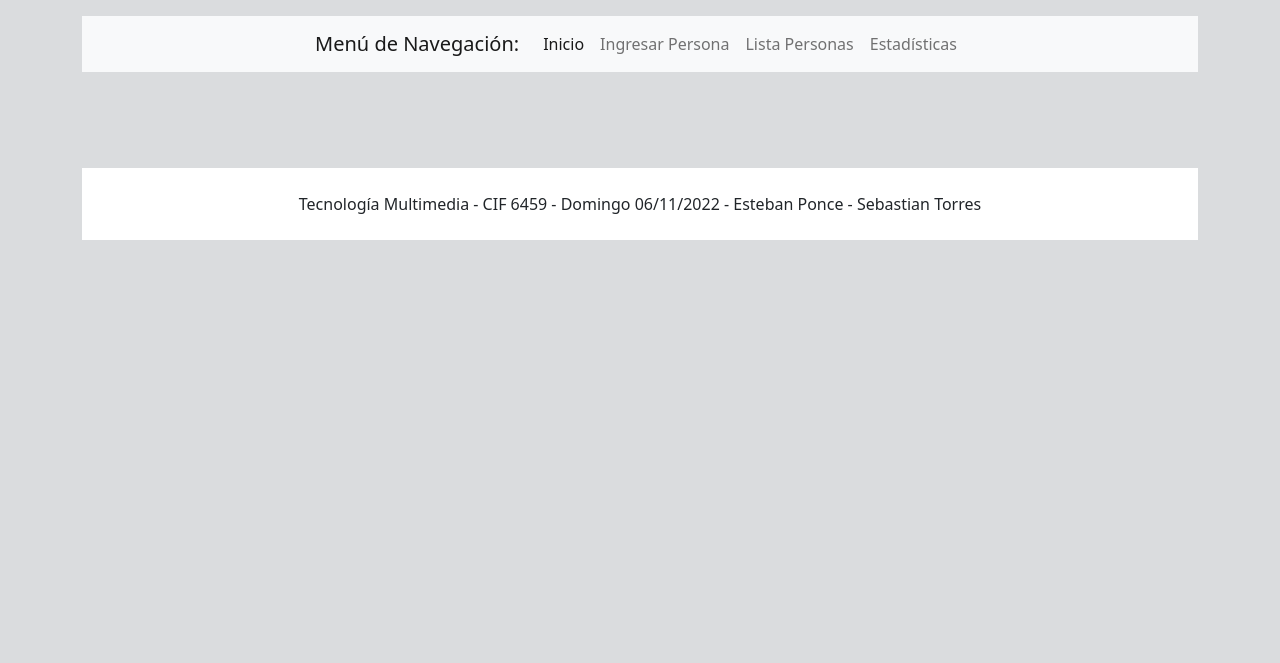
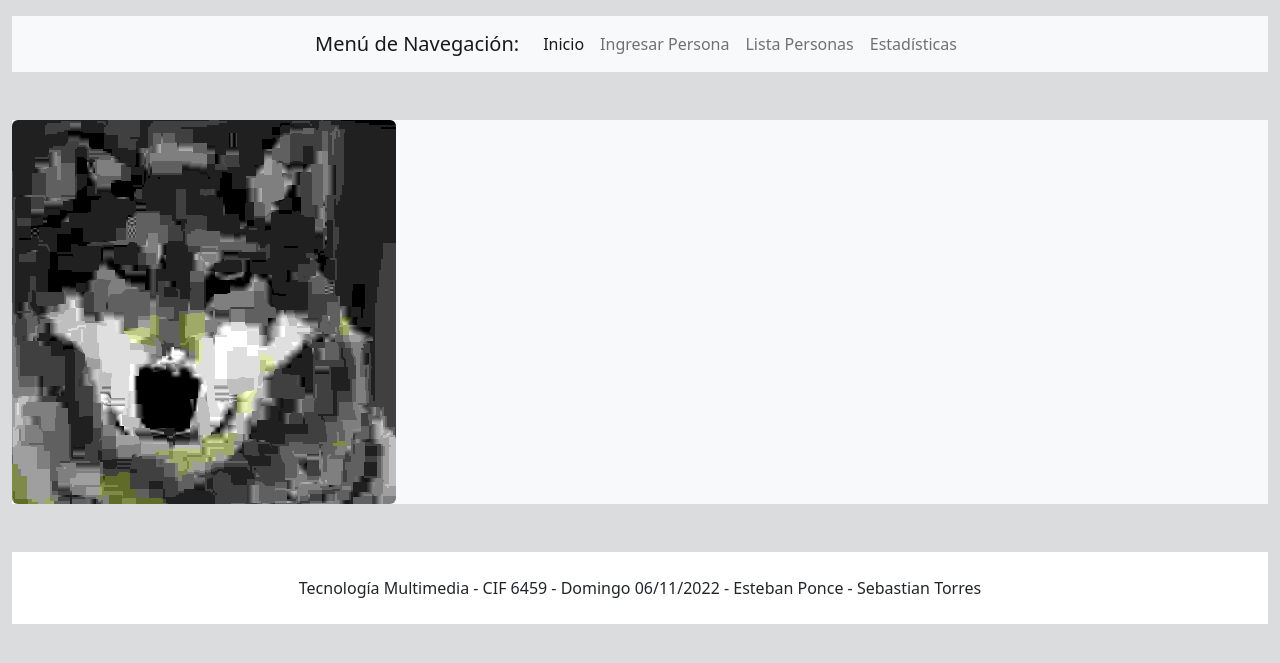
Before and after one commit to HatiBerg/multimedia-prueba-2, a PHP site: page /multimedia-prueba-2/pagina3.php in a window 1280 px wide. Shown: the top 663 px of the page. Run offline with PHP 8.4, Linux system fonts and the light colour scheme; tables that the repository leaves empty or names only in its code hold one stand-in row (values such as "Sample post").

Commit message:
lista de personas

```diff
--- a/pagina3.php
+++ b/pagina3.php
@@ -10,7 +10,7 @@
 </head>
 
 <body class="bg-secondary bg-opacity-25">
-    <header class="container justify-content-center mt-3">
+    <header class="container-fluid justify-content-center mt-3">
         <nav class="navbar navbar-expand-lg bg-light">
             <div class="container-fluid">
                 <div class="collapse navbar-collapse" id="navbarSupportedContent">
@@ -34,13 +34,27 @@
         </nav>
     </header>
 
-    <main class="container justify-content-center my-5 text-center">
+    <main class="container-fluid justify-content-center my-5 text-center">
         <div class="d-flex bg-light">
+            <div class="col-12 bg-light">
+                <?php
+                $host = "localhost";
+                $user = "root";
+                $pass = "";
+                $db = "bd_prueba_2";
 
+                $conexion = mysqli_connect($host, $user, $pass, $db);
+                $consulta = "SELECT * FROM formulario";
+                $resultado = mysqli_query($conexion, $consulta);
+
+                while ($mostrar = mysqli_fetch_array($resultado))
+                ?>
+                <img src="img/perfil/Hatiderp.png" class="rounded float-start">
+            </div>
         </div>
     </main>
 
-    <footer class="container justify-content-center text-center text-lg-start">
+    <footer class="container-fluid justify-content-center text-center text-lg-start">
         <div class="text-center p-4" style="background-color: white;">
             Tecnología Multimedia - CIF 6459 - Domingo 06/11/2022 - Esteban Ponce - Sebastian Torres
         </div>
@@ -48,5 +62,4 @@
 
     <script src="js/bootstrap.js"></script>
 </body>
-
 </html>
```
